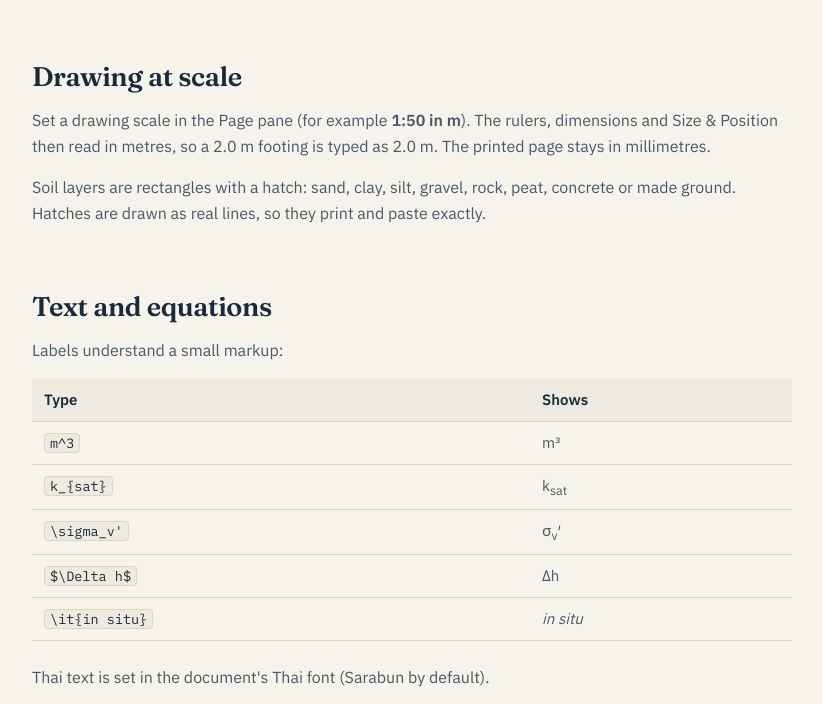
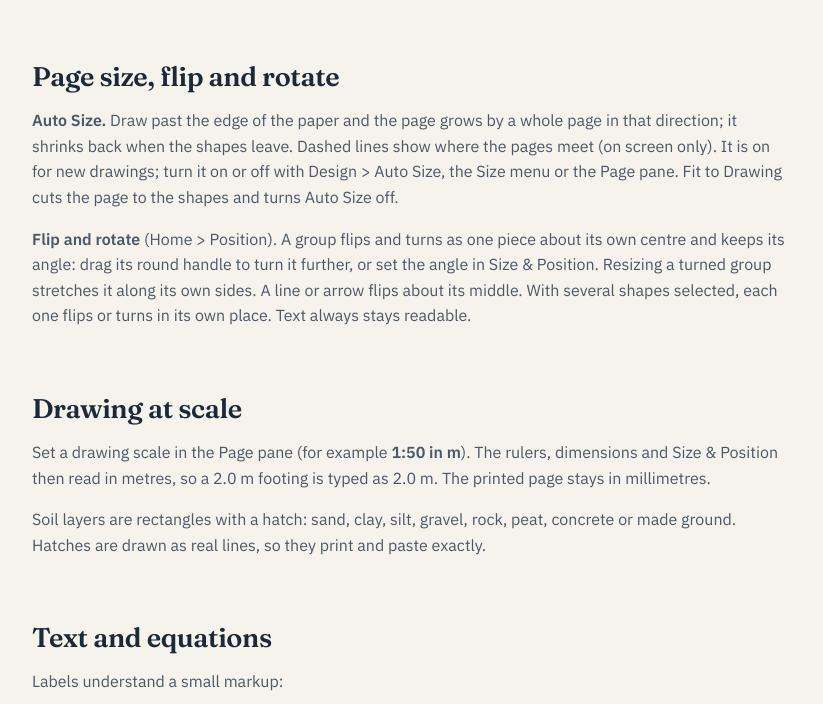
Before and after one commit to VellumDraw/VellumDraw.github.io, a plain HTML site: page manual.html in a window 1280 px wide. Shown: the part 1528-2232 px from the top of the page, without its empty margins (316-1139 px from the left). Drawn offline with Linux system fonts and the light colour scheme.

Commit message:
Vellum Draw 0.3.5: Auto Size, flip and rotate groups and lines

```diff
--- a/manual.html
+++ b/manual.html
@@ -34,6 +34,7 @@
   <nav class="toc" aria-label="Contents">
     <a href="#install">Install</a>
     <a href="#first">Your first figure</a>
+    <a href="#page">Page size, flip and rotate</a>
     <a href="#scale">Drawing at scale</a>
     <a href="#text">Text and equations</a>
     <a href="#word">Word and PowerPoint</a>
@@ -98,6 +99,18 @@
         aligns, distributes and lays out flow charts automatically.</li>
     </ol>
 
+    <h2 id="page">Page size, flip and rotate</h2>
+    <p><b>Auto Size.</b> Draw past the edge of the paper and the page grows by a whole page in
+      that direction; it shrinks back when the shapes leave. Dashed lines show where the pages
+      meet (on screen only). It is on for new drawings; turn it on or off with Design &gt; Auto
+      Size, the Size menu or the Page pane. Fit to Drawing cuts the page to the shapes and turns
+      Auto Size off.</p>
+    <p><b>Flip and rotate</b> (Home &gt; Position). A group flips and turns as one piece about
+      its own centre and keeps its angle: drag its round handle to turn it further, or set the
+      angle in Size &amp; Position. Resizing a turned group stretches it along its own sides.
+      A line or arrow flips about its middle. With several shapes selected, each one flips or
+      turns in its own place. Text always stays readable.</p>
+
     <h2 id="scale">Drawing at scale</h2>
     <p>Set a drawing scale in the Page pane (for example <b>1:50 in m</b>). The rulers,
       dimensions and Size &amp; Position then read in metres, so a 2.0 m footing is typed as
@@ -142,6 +155,7 @@
       <tr><td>Ctrl+C, Ctrl+Shift+C</td><td>Copy selection / whole drawing</td></tr>
       <tr><td>Ctrl+V, Ctrl+X, Ctrl+D, Del</td><td>Paste, cut, duplicate, delete</td></tr>
       <tr><td>Ctrl+G, Ctrl+Shift+G</td><td>Group, ungroup</td></tr>
+      <tr><td>Ctrl+R, Ctrl+H, Ctrl+J</td><td>Rotate right 90°, flip horizontally, flip vertically</td></tr>
       <tr><td>Arrows, Shift+arrows</td><td>Nudge 1 mm, 0.1 mm</td></tr>
       <tr><td>F2, double-click, or just type</td><td>Edit text (Ctrl+Enter or click outside to finish)</td></tr>
       <tr><td>Alt+=</td><td>Insert an equation</td></tr>
```
Also changed, not shown: index.html (+2 -2 lines).
